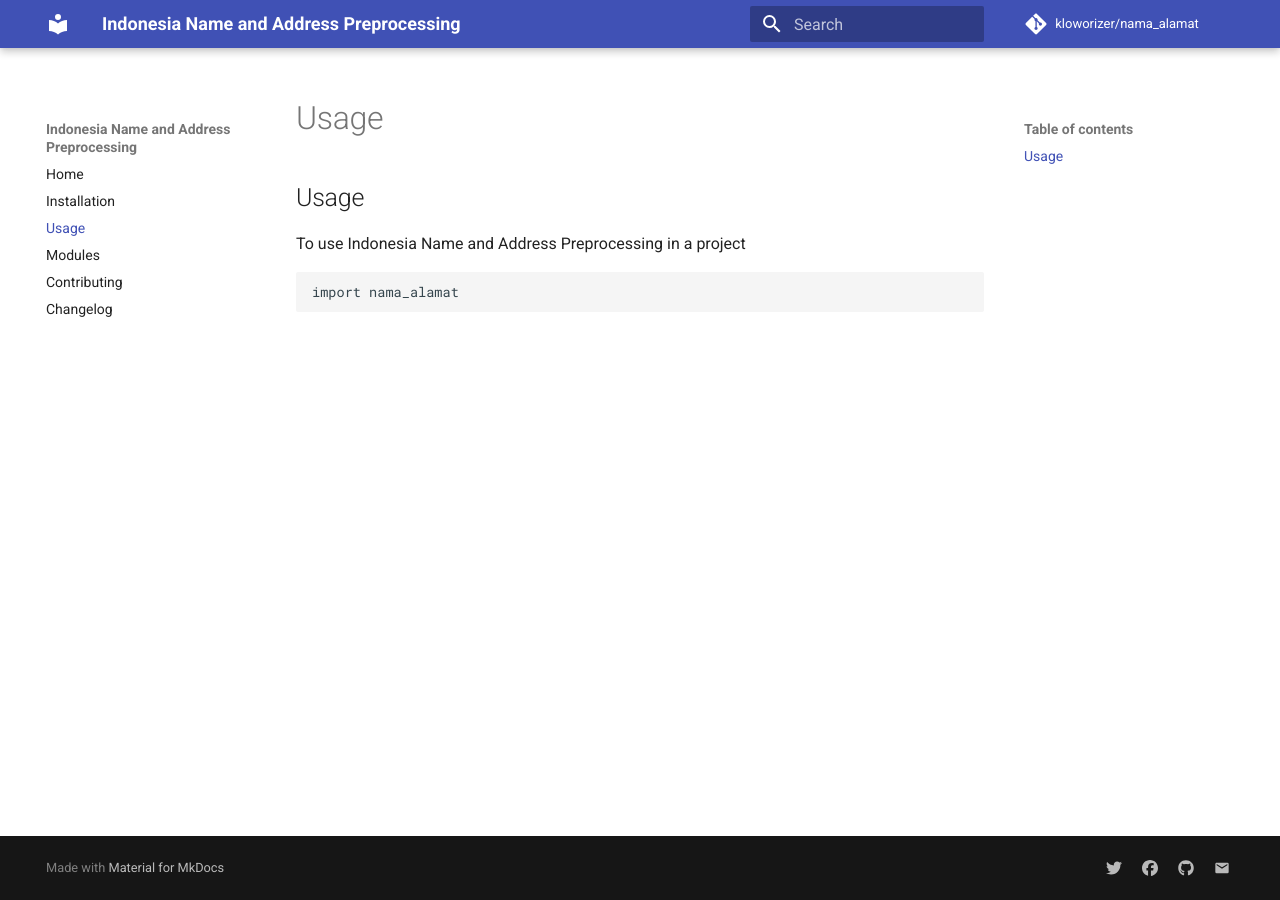
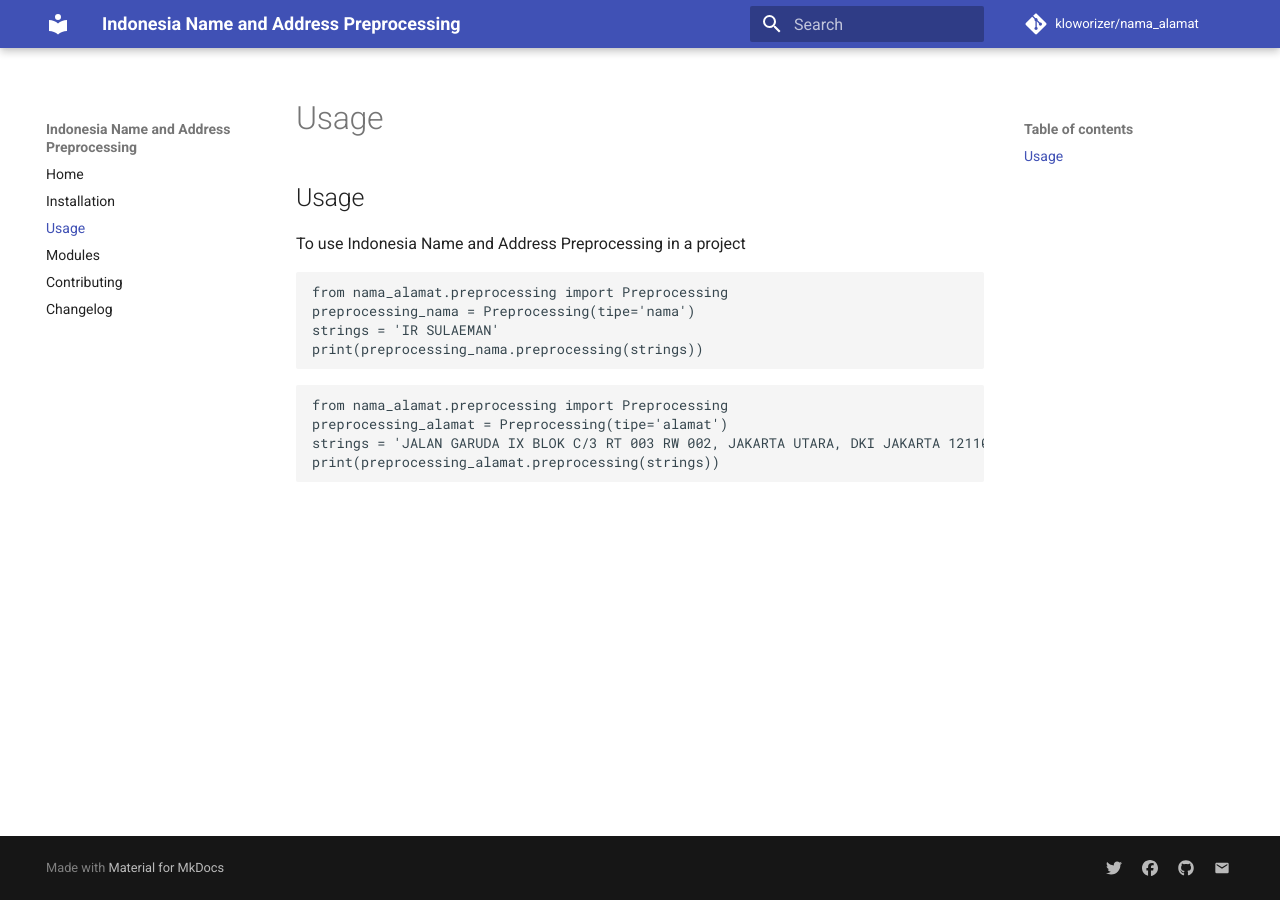
Before and after one commit to kloworizer/nama_alamat, an MkDocs documentation site: the page built from docs/usage.md, in a window 1280 px wide. Built offline with MkDocs 1.6.1 and Material for MkDocs 9.7.7, drawn with Linux system fonts in a browser that asks for light colours; comment, search, counter and statistics services are not loaded.

Commit message:
Updating documentation

````diff
--- a/docs/usage.md
+++ b/docs/usage.md
@@ -3,5 +3,15 @@
 To use Indonesia Name and Address Preprocessing in a project
 
 ```
-import nama_alamat
+from nama_alamat.preprocessing import Preprocessing
+preprocessing_nama = Preprocessing(tipe='nama')
+strings = 'IR SULAEMAN'
+print(preprocessing_nama.preprocessing(strings))
 ```
+
+```
+from nama_alamat.preprocessing import Preprocessing
+preprocessing_alamat = Preprocessing(tipe='alamat')
+strings = 'JALAN GARUDA IX BLOK C/3 RT 003 RW 002, JAKARTA UTARA, DKI JAKARTA 12110'
+print(preprocessing_alamat.preprocessing(strings))
+```
````
Also changed, not shown: README.md (+8 -8 lines), docs/api.md (+2 -1 lines), docs/installation.md (+1 -1 lines), 3 other files.
